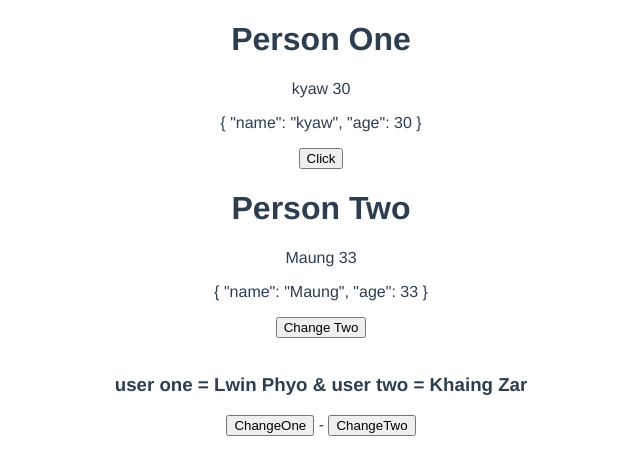
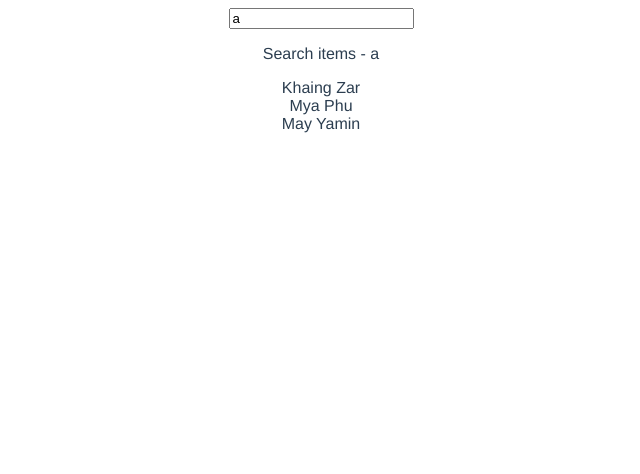
Before and after one commit to KRYPTONITErex/composition-api, a Vue app: page / in a window 1280 px wide. Shown: the top 474 px of the page, without its empty margins (319-959 px from the left). Built offline with nearby package versions, Linux system fonts and the light colour scheme.

Commit message:
1st commit in git branch with computed function

```diff
--- a/src/views/HomeView.vue
+++ b/src/views/HomeView.vue
@@ -1,63 +1,35 @@
 <template>
   <div class="home">
 
-    <h1>Person One</h1>
-    <p>{{ personOne.name }} {{ personOne.age }}</p>
-    <p>{{ personOne }}</p>
+    <input type="text" v-model="search">
+    <p>Search items - {{ search }}</p>
 
-    <button @click="changeOne">Click</button>
-
-    <h1>Person Two</h1>
-    <p>{{ personTwo.name }} {{ personTwo.age }}</p>
-    <p>{{ personTwo }}</p>
-
-    <button @click="changeTwo"> Change Two </button> <br><br>
-
-    <h3>user one = {{ user1 }} & user two = {{ user2 }}</h3>
-
-    <button @click="change1">ChangeOne</button> -
-    <button @click="change2">ChangeTwo</button>
+    <div v-for="name in filteredNames" :key="name">
+      {{ name }}
+    </div>
 
   </div>
 </template>
 
 <script>
-import { reactive, ref } from 'vue';
-
-
+import { computed, ref } from 'vue';
 
 export default {
 
   setup(){
 
-    let personOne = ref({name:"kyaw",age:30});
+    let search = ref ("a")
 
-    let changeOne=()=>{
-      personOne.value.name = "Lwin";
-      // console.log(personOne.value.name)
-    }
+    let names = ref (["Lwin Phyo","Khaing Zar","Mya Phu","May Yamin"])
 
+    let filteredNames = computed (()=>{
+      return names.value.filter(name=>{
+        return name.includes(search.value)
+      })
+    })
 
-    let personTwo = reactive({name:"Maung", age:33});
-
-    let changeTwo = ()=>{
-      personTwo.name="Changed Maung"
-    }
-
-    let user1 = ref("Lwin Phyo")
-    let user2 = ref("Khaing Zar")
-
-    let change1 = ()=>{
-      user1.value="ChangeLwin"
-    }
-
-    let change2 = ()=>{
-      user2.value = "Change KZL"
-    }
-
-    return {personOne,changeOne,personTwo,changeTwo,user1,user2,change1,change2}
+    return {names,search,filteredNames};
 
   }
-
 }
 </script>
```
